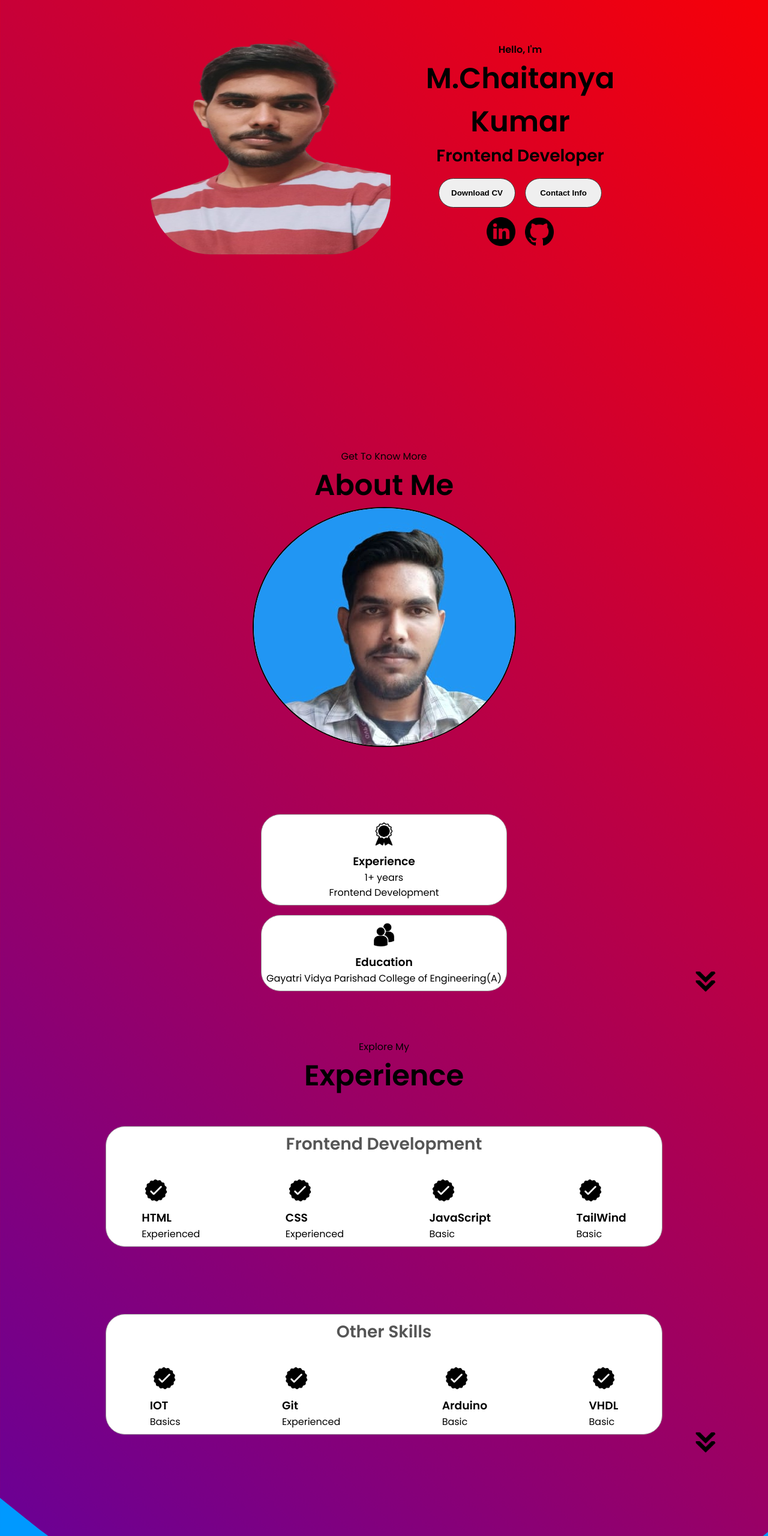
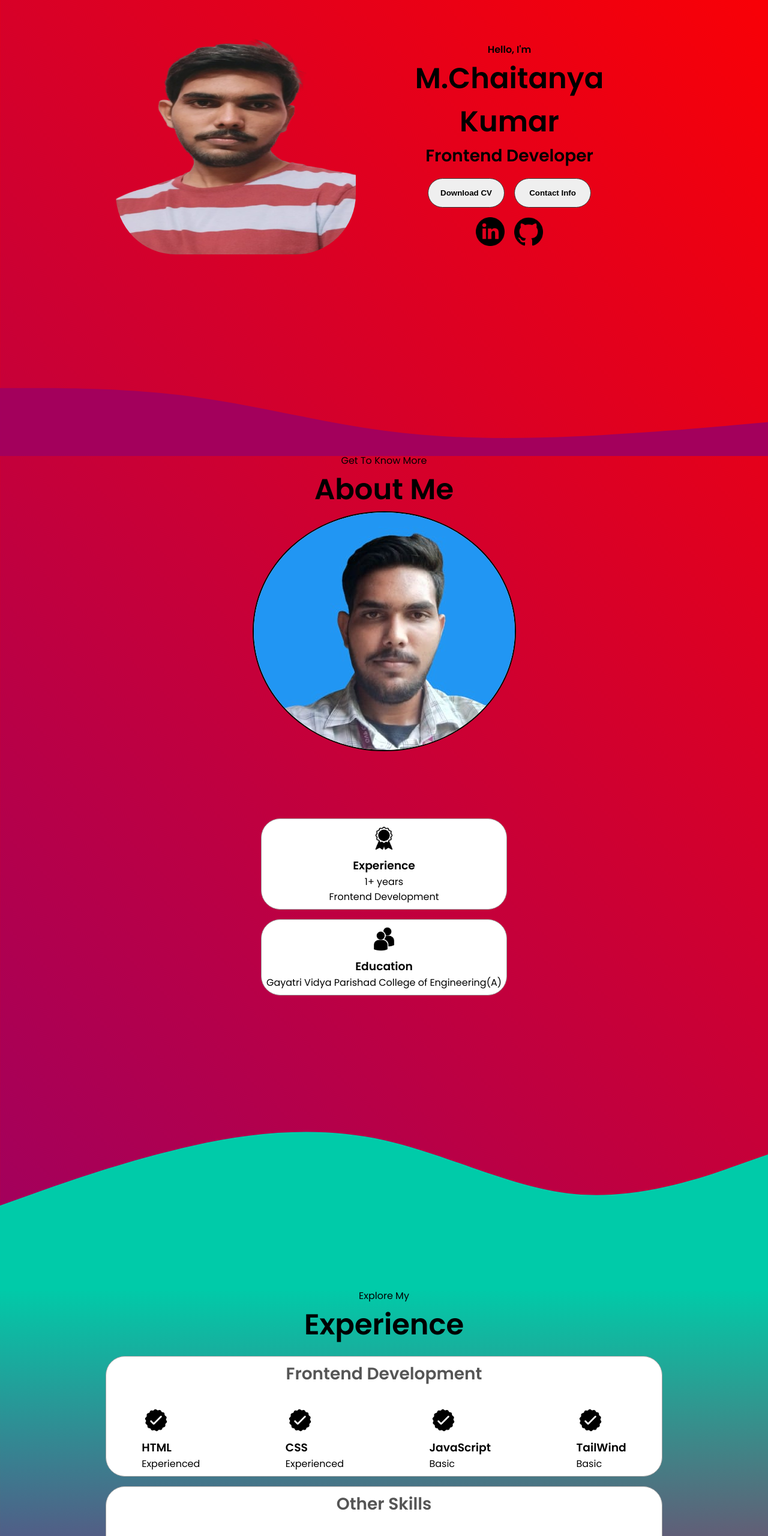
Before and after one commit to MrChaik/Portfolio, a plain HTML site: page index.html in a window 1280 px wide. Shown: the part 240-2800 px from the top of the page at 60% size. Drawn offline with Linux system fonts and the light colour scheme.

Commit message:
adjusted svg

```diff
--- a/index.html
+++ b/index.html
@@ -24,12 +24,8 @@
     <section id="profile">
       <div class="section__pic-container">
 
-        <img id="section__pic-container-sec" src="./assets/profile-pic.png" alt="Chaitanya profile picture" />
+      <img id="section__pic-container-sec" src="./assets/profile-pic.png" alt="Chaitanya profile picture" />
       </div>
-
-
-
-
 
       <div class="section__text">
         <p class="section__text__p1">Hello, I'm</p>
@@ -62,7 +58,7 @@
         </div>
       </div>
     </section>
-
+    <svg id="svgProfile" xmlns="http://www.w3.org/2000/svg" viewBox="0 0 1440 320"><path fill="#A3005C" fill-opacity="1" d="M0,192L60,192C120,192,240,192,360,208C480,224,600,256,720,272C840,288,960,288,1080,282.7C1200,277,1320,267,1380,261.3L1440,256L1440,320L1380,320C1320,320,1200,320,1080,320C960,320,840,320,720,320C600,320,480,320,360,320C240,320,120,320,60,320L0,320Z"></path></svg>
     <section id="about">
       <p class="section__text__p1">Get To Know More</p>
       <h1 class="title">About Me</h1>
@@ -92,7 +88,7 @@
       </div>
       <img src="./assets/arrow.png" alt="Arrow icon" class="icon arrow" onclick="location.href='./#experience'">
     </section>
-
+    <svg id="svgExperience"xmlns="http://www.w3.org/2000/svg" viewBox="0 0 1440 320"><path fill="#00cba9" fill-opacity="1" d="M0,160L60,138.7C120,117,240,75,360,48C480,21,600,11,720,37.3C840,64,960,128,1080,138.7C1200,149,1320,107,1380,85.3L1440,64L1440,320L1380,320C1320,320,1200,320,1080,320C960,320,840,320,720,320C600,320,480,320,360,320C240,320,120,320,60,320L0,320Z"></path></svg>
     <section id="experience">
       <p class="section__text__p1">Explore My</p>
       <h1 class="title">Experience</h1>
--- a/mediaqueries.css
+++ b/mediaqueries.css
@@ -65,7 +65,10 @@
   }
   .about-containers {
     margin-top: 0;
+    display: flex;
     justify-content: center;
+    align-items: row;
+
     /* Center the about containers */
   }
   /* Ensure About and Experience are on top */
--- a/style.css
+++ b/style.css
@@ -110,8 +110,12 @@ section {
   justify-content: space-between;
   align-items: center;
   gap: 2rem;
-  height: 80vh;
-  padding:5rem;
+  height: 20vh;
+  padding: 5rem 5rem 0 0;
+}
+#svgProfile{
+ margin-top: -10rem;
+ color:linear-gradient(45deg, blue, red);
 }
 #passport{
   object-fit: cover;
@@ -191,13 +195,18 @@ section {
 
 #about {
   position: relative;
+  height: 50vh;
+  margin: 0 0 10rem 0;
+  padding: 0;
 }
+svg
 
 .experience-details-container > .about-containers{
   display: flex;
   padding: 2rem 0;
   gap: 5rem;
-  justify-content: center;
+  padding: 0 5rem;
+  justify-content: space;
   flex-direction: column; /* Center the about containers */
 }
 
@@ -271,9 +280,6 @@ section {
   animation: float 10s ease-in-out infinite alternate, rotate 12s linear infinite;
 }
 
-
-
-
 #profile > .section__pic-container >#section__pic-container-sec{
   border-radius: 25%;
   width: 400px;
@@ -285,7 +291,11 @@ section {
 /* EXPERIENCE SECTION */
 #experience {
   position: relative;
+  background: linear-gradient(to bottom,#00cba9, transparent);
+  margin: 0;
+  padding: 0 10rem;
 }
+
 
 .experience-sub-title {
   color: rgb(85, 85, 85);
@@ -326,16 +336,20 @@ section {
 #projects > .experience-details-container > .about-containers{
   display: flex;
   flex-direction: row;
+  gap: 5rem;
+  flex-wrap: wrap;
   align-items: center;
   justify-content: center;
   padding: 0px 2rem;
+
 
 }
 .details-container.color-container
 {
   background-color: black;
   width: 400px;
-  height: 400px;
+  height: fit-content;
+  padding: 1rem;
 }
 .color-container {
   border-color: rgb(163, 163, 163);
```
